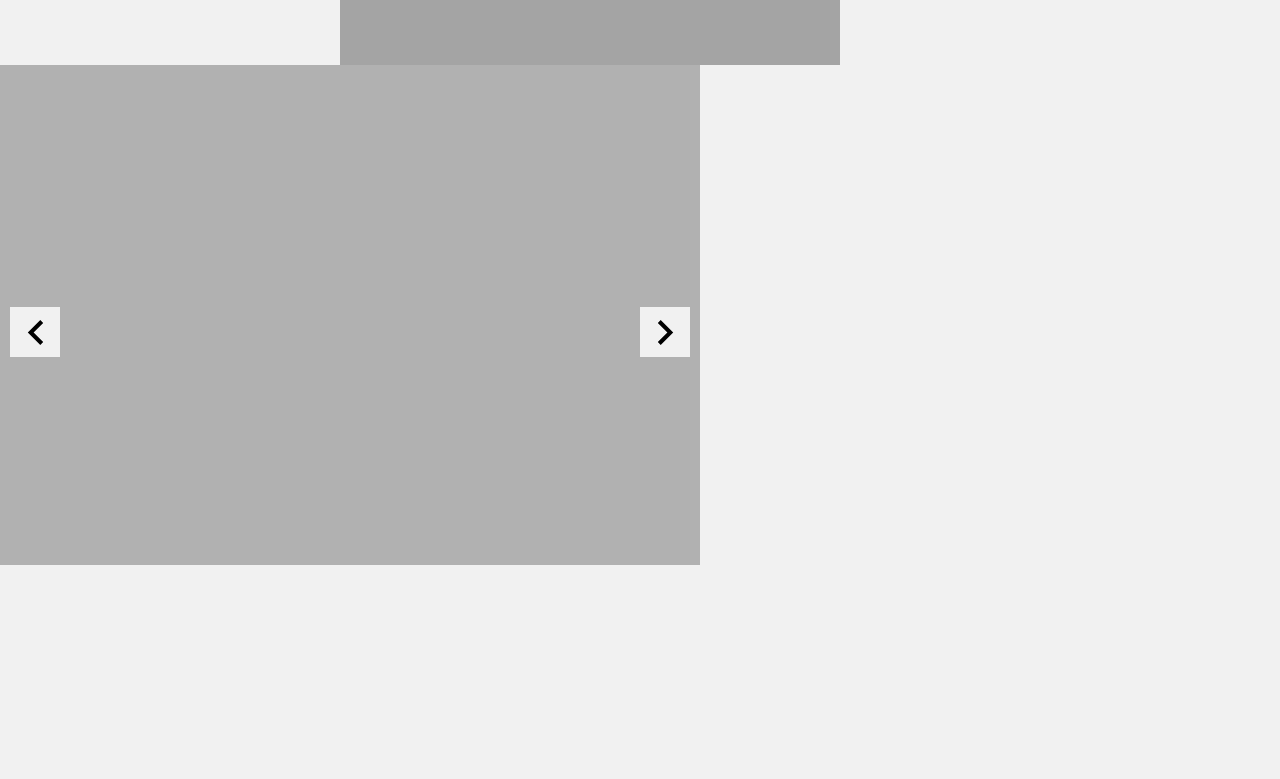
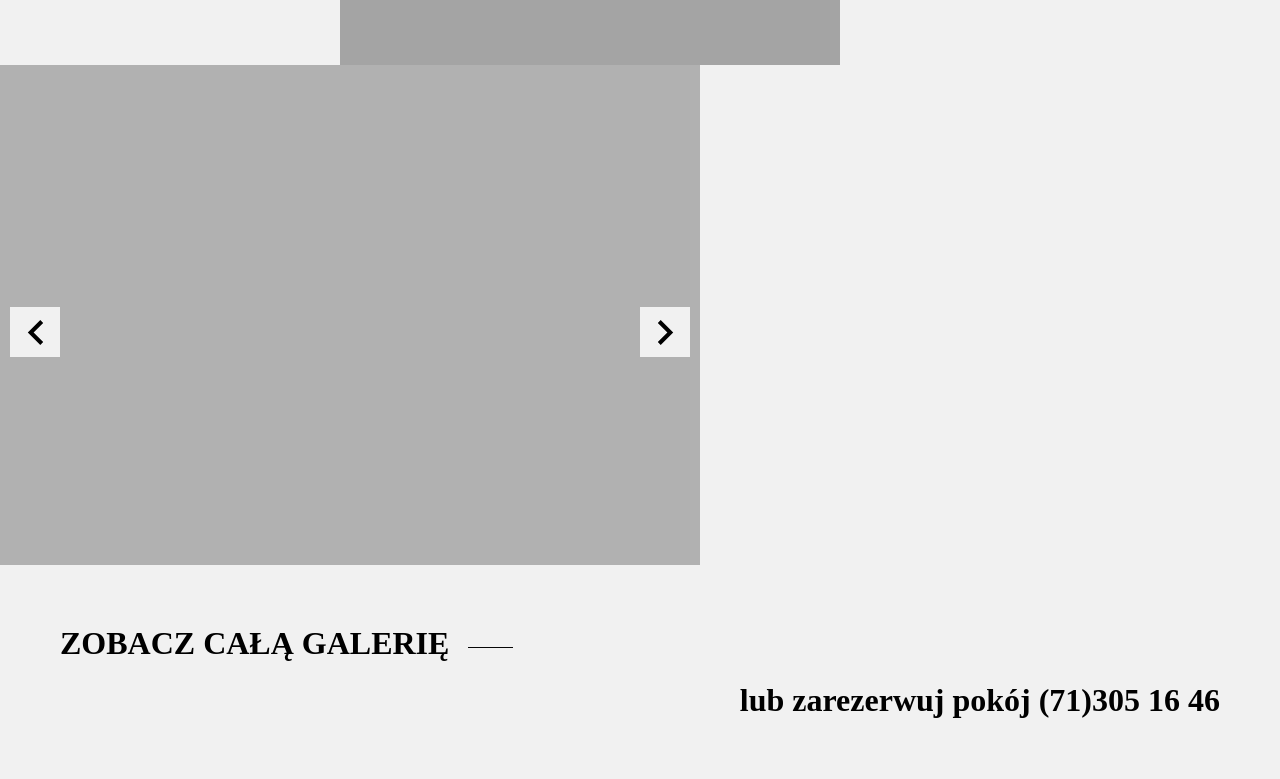
Before and after one commit to pdzwonek/Campana, a website: page index.html in a window 1280 px wide. Shown: the part 1526-2305 px from the top of the page. Before the commit the page ends 2098 px from the top, so only its background shows below. Drawn offline with Linux system fonts and the light colour scheme; a web font is replaced by a local one.

Commit message:
Added text to 'gallery' section

```diff
--- a/index.html
+++ b/index.html
@@ -163,6 +163,23 @@
                     <img src="" alt="" />
                 </div> -->
             </div>
+            <div class="container">
+                <div class="row">
+                    <div class="col12 gallery__text">
+                        <div class="row">
+                            <div class="col12">
+                                <button>
+                                    <h2 class="section-header">Zobacz całą galerię</h2>
+                                </button>
+                                <div class="long-line long-line--horizontal"></div>
+                            </div>
+                            <div class="col12">
+                                <h2 class="section-header section-header--lowercase">lub zarezerwuj pokój (71)305 16 46</h2>
+                            </div>
+                        </div>
+                    </div>
+                </div>
+            </div>
         </section>
     </main>
     <footer>
--- a/scss/_index.scss
+++ b/scss/_index.scss
@@ -178,6 +178,24 @@
     &__arrows--right {
         transform: rotate(90deg);
     }
+    &__text {
+        padding: $base-padding*3 $base-padding;
+    }
+
+}
+
+.long-line--horizontal {
+    transform: rotate(180deg);
+    display: inline-block;
+    margin: 0 0 6px 15px;
+}
+
+.section-header {
+    display: inline-block;
+    &--lowercase {
+        text-transform: lowercase;
+        float: right;
+    }
 }
 
 
@@ -303,6 +321,9 @@
         &__photo {
             max-width: 700px;
         }
+        &__text {
+            padding: $base-padding*5 $base-padding;
+        }
     }
 }
 
```
Also changed, not shown: css/main.css.
